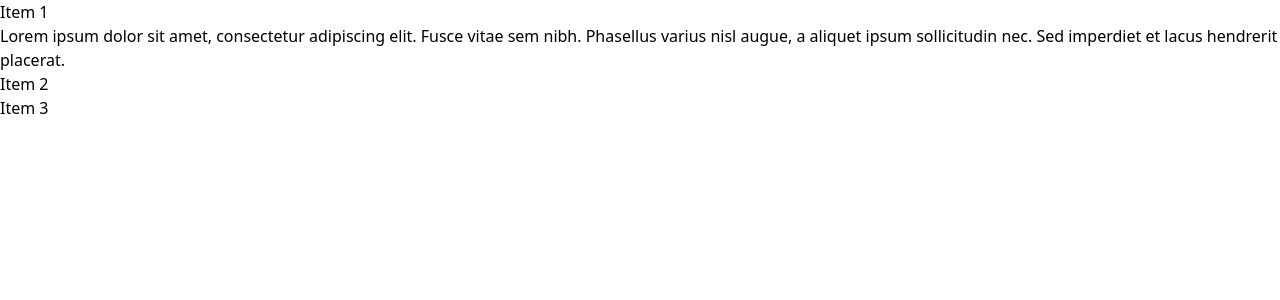
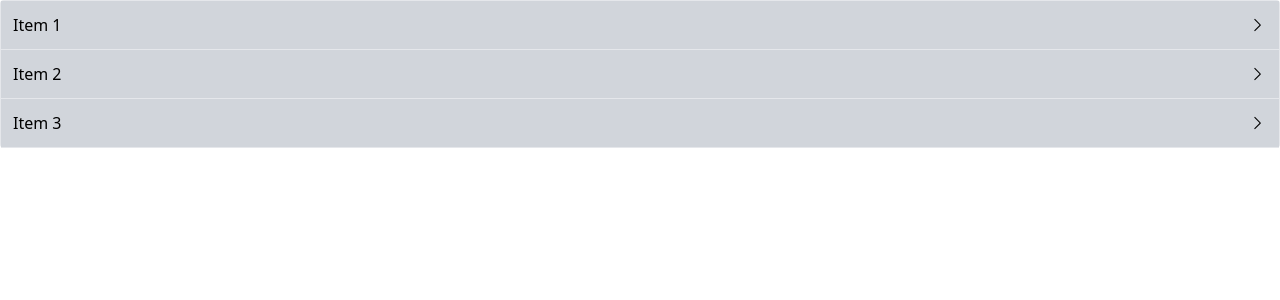
Before and after one commit to AleFerri01pd/comps, a React (Create React App) app: page / in a window 1280 px wide. Shown: the top 300 px of the page. Built offline with nearby package versions, Linux system fonts and the light colour scheme.

Commit message:
added styling, collapse and icons

```diff
--- a/src/components/Accordion.js
+++ b/src/components/Accordion.js
@@ -1,22 +1,37 @@
 import { useState } from "react";
+import { VscChevronDown, VscChevronRight } from "react-icons/vsc";
 
 function Accordion({ items }) {
-    const [expandedIndex, setExpandedIndex] = useState(0);
+    const [expandedIndex, setExpandedIndex] = useState(-1);
 
     const renderedItems = items.map((item, index) => {
         const isExpanded = index === expandedIndex;
-        const content = isExpanded && <div>{item.content}</div>; // && prende in considerazione il primo valore valso o il secondo vero
+        const content = isExpanded && <div className="delay-150 border-b p-5">{item.content}</div>; // && prende in considerazione il primo valore valso o il secondo vero
+        const icon =
+            <span className="text-xl">
+                { isExpanded ? <VscChevronDown /> : <VscChevronRight />}
+            </span>
+
+        const handleClick = (nextIndex) => {
+            if(expandedIndex === nextIndex)
+                setExpandedIndex(-1)
+            else
+                setExpandedIndex(nextIndex)
+        }
 
         return (
             <div key={item.id}>
-                <div onClick={() => setExpandedIndex(index)}>{item.label}</div>
+                <div onClick={() => handleClick(index)} className="flex p-3 bg-gray-300 border-b items-center justify-between cursor-pointer">
+                    {item.label}
+                    {icon}
+                </div>
                 {content}
             </div>
         )
     });
 
     return (
-        <div>
+        <div className="border-x border-t rounded">
             {renderedItems}
         </div>
     )
```
